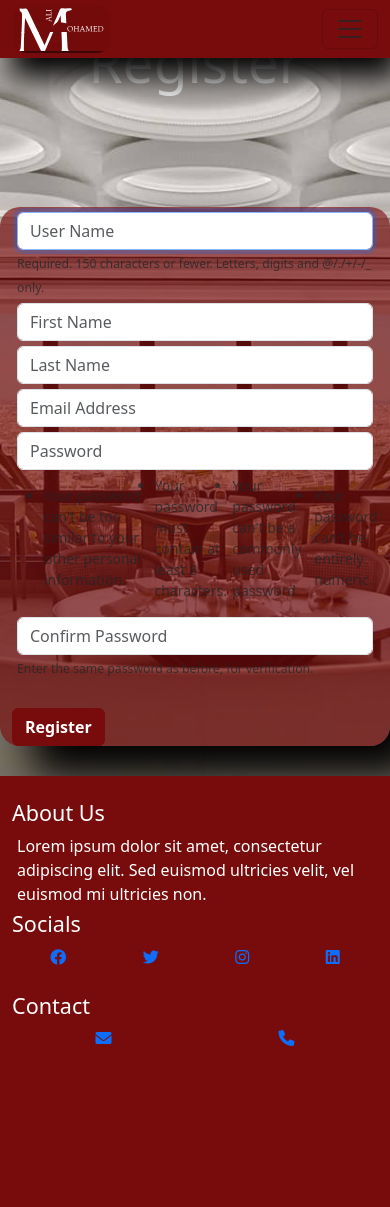
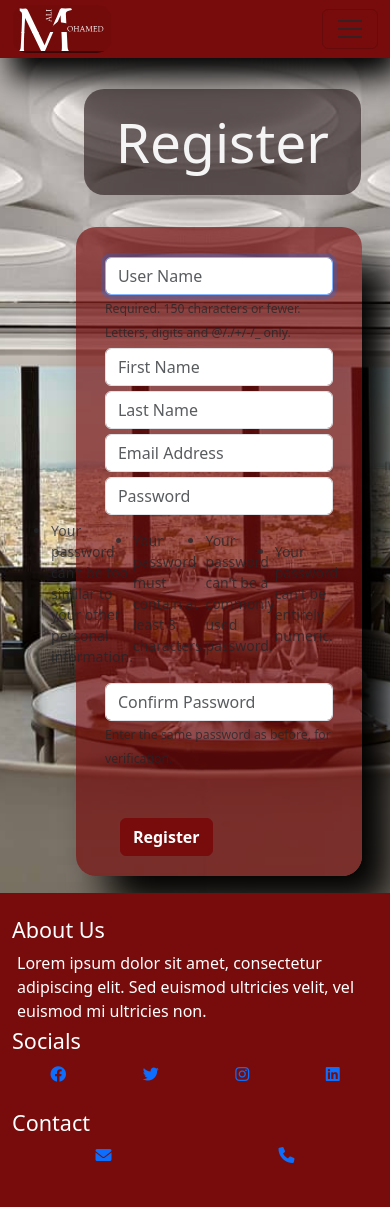
Before and after one commit to Mohamedaliabdikarim/RBS, a Django app: page /register/ in a window 390 px wide. Before the commit the page ends 1046 px from the top, so only its background shows below. Run offline with Django 5.2, Linux system fonts and the light colour scheme.

```diff
--- a/restaurant/static/css/style.css
+++ b/restaurant/static/css/style.css
@@ -62,6 +62,8 @@ ul {
     width:100%;
     display: flex;
     flex-direction: column;
+    margin-right:20px;
+    padding: 20px;
 
 
 
@@ -77,6 +79,7 @@ ul {
     justify-content: center;
      align-items: center;
      border-radius: 20px;
+
      box-shadow: 30px 30px 40px rgb(0, 0, 1);
 
  }
@@ -201,6 +204,74 @@ p a{
 
 }
 
+.menu{
+    padding-top: 50px;
+
+    width: 95%;
+}
+.menu-list{
+    width: fit-content;
+    background-color: rgba(50, 36, 36, 0.67);
+    border-radius: 20px
+
+}
+.sign-up{
+    padding-top: 70px;
+}
+.sign{
+    padding-top: 25px;
+    width: 92%;
+    background-color: rgba(120, 12, 12, 0.67);
+     height: 100%;
+    display: flex;
+    flex-direction: column;
+    justify-content: center;
+     align-items: center;
+     border-radius: 20px;
+     box-shadow: 30px 30px 40px rgb(0, 0, 1);
+     margin-left: 9px;
+
+}
+.register{
+    margin: 20px;
+}
+
+@media screen and (max-width: 768px) {
+    .sign-up{
+        margin-top: 10px;
+        align-items: center;
+        justify-content: center;
+        width: 75%;
+        margin-left:110px;
+
+
+    }
+
+
+
+
+}
+
+@media screen and (max-width: 992px) {
+    .sign-up{
+        position: relative;
+        margin-top: 10px;
+        align-items: center;
+        justify-content: center;
+        width:85%;
+        margin-left: auto;
+
+
+
+    }
+    .sign-in{
+        height: 100vh;
+
+    }
+
+
+
+}
 
 /* Media Query for Large Screens */
 /*@media screen and (min-width: 992px) {
--- a/restaurant/templates/menu.html
+++ b/restaurant/templates/menu.html
@@ -3,8 +3,10 @@
 
 {% block content %}
 <section class="two">
-    <div class="container">
+    <div class="container menu">
+        <div class="container menu-list">
         <h1 class="text-center mt-5">Menu List:</h1>
+    </div>
         <div class="row justify-content-center">
             {% for menu in menu_list %}
             <div id = "menu"class="col-lg-3 col-md-4 col-sm-6 mb-4">
--- a/restaurant/templates/register.html
+++ b/restaurant/templates/register.html
@@ -1,9 +1,13 @@
 {% extends 'base.html' %}
 {% block content %}
-<div class="col-md-6 offset-md-3">
+<div class="container sign-in ">
+<div class="col-md-6 offset-md-3 sign-up">
+    <div class="container menu-list">
     <h1>Register</h1>
+</div>
     <br/>
-    <div class="container containerr">
+    <div class="container sign ">
+    <div class="container">
         <form method="POST" action="">
             {% csrf_token %}
             {% if form.errors %}
@@ -19,8 +23,10 @@
             {% endif %}
             {{ form.as_p }}
             <br/>
-            <button type="submit" class="btn btn-secondary">Register</button>
+            <button type="submit" class="btn btn-secondary register">Register</button>
         </form>
     </div>
 </div>
+</div>
+</div>
 {% endblock content %}
--- a/website/settings.py
+++ b/website/settings.py
@@ -30,7 +30,7 @@ SECRET_KEY = 'django-insecure-x$ydio8xd+_!liftefxcq$0h!l@zpds6@%lwqyz9wqp3xf+y-p
 # SECURITY WARNING: don't run with debug turned on in production!
 DEBUG = True
 
-ALLOWED_HOSTS = ['rbs-6abef8d317f3.herokuapp.com']
+ALLOWED_HOSTS = []
 
 #rbs-6abef8d317f3.herokuapp.com
 
```
